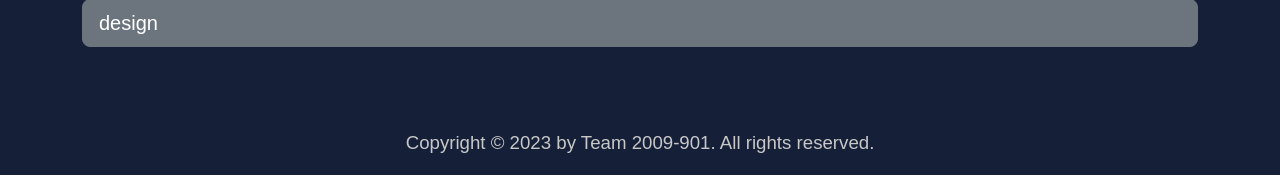
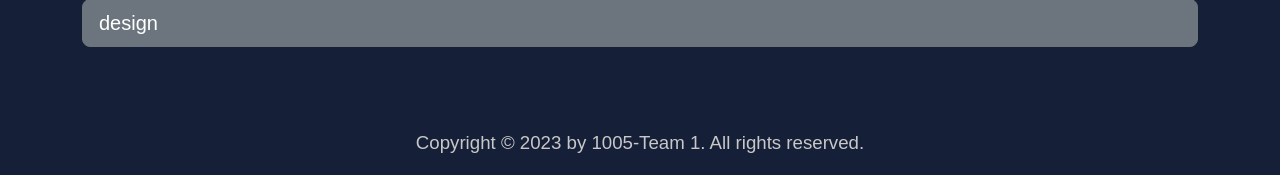
Before and after one commit to bossbadi-web/interstellr, a Flask app: page /cte in a window 1280 px wide. Shown: the part 2567-2742 px from the top of the page. Run offline with Flask 3, Linux system fonts and the light colour scheme; some libraries are stand-ins or nearby versions; some web fonts are replaced.

Commit message:
update team id

```diff
--- a/templates/layouts/layout.html
+++ b/templates/layouts/layout.html
@@ -89,7 +89,7 @@
     {% endfor %} {% endwith %} {% block content %}{% endblock %} {% block footer %}
 
     <footer class="footer">
-      <div class="container">Copyright © 2023 by Team 2009-901. All rights reserved.</div>
+      <div class="container">Copyright © 2023 by 1005-Team 1. All rights reserved.</div>
     </footer>
     {% endblock %}
 
```
